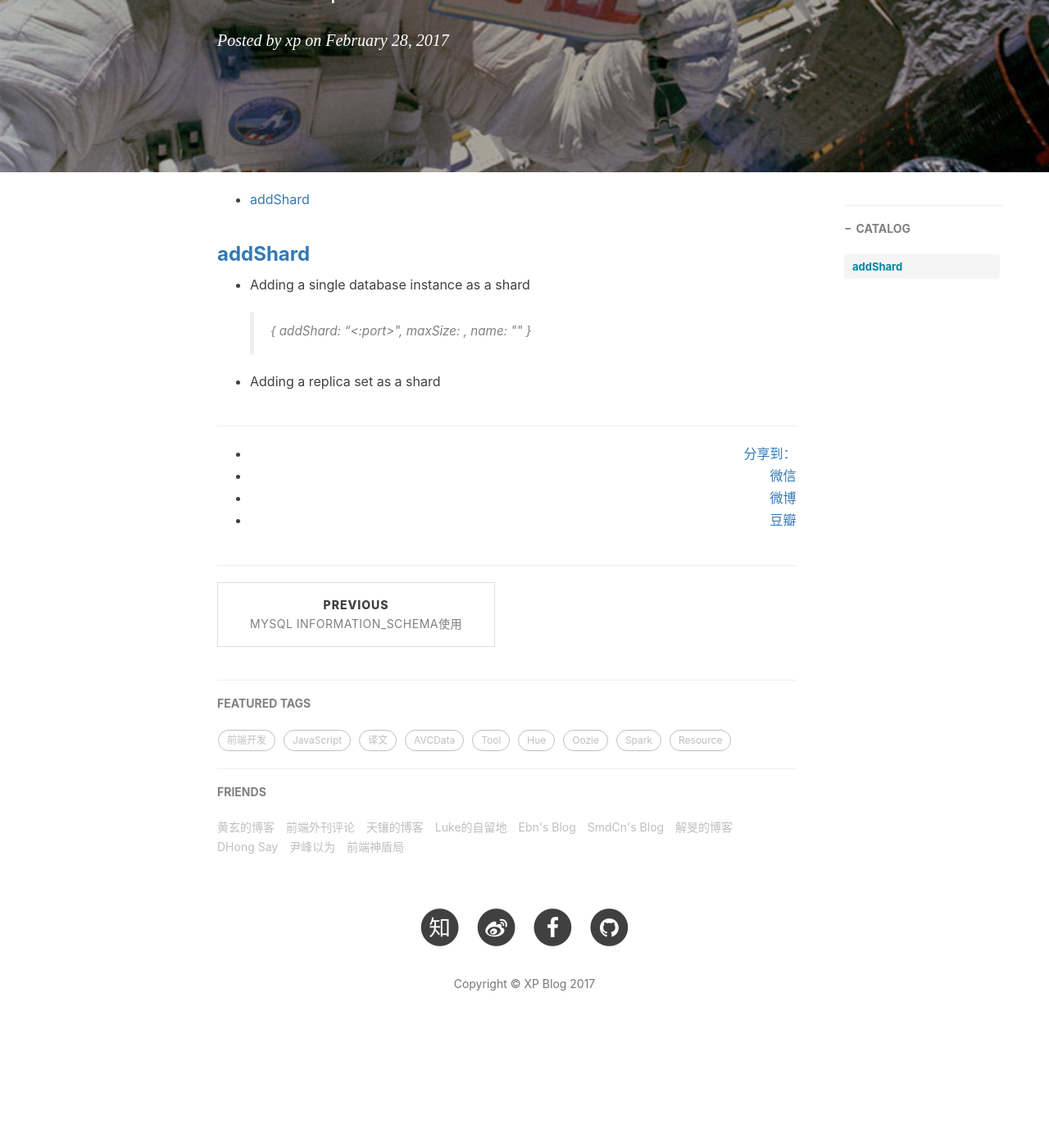
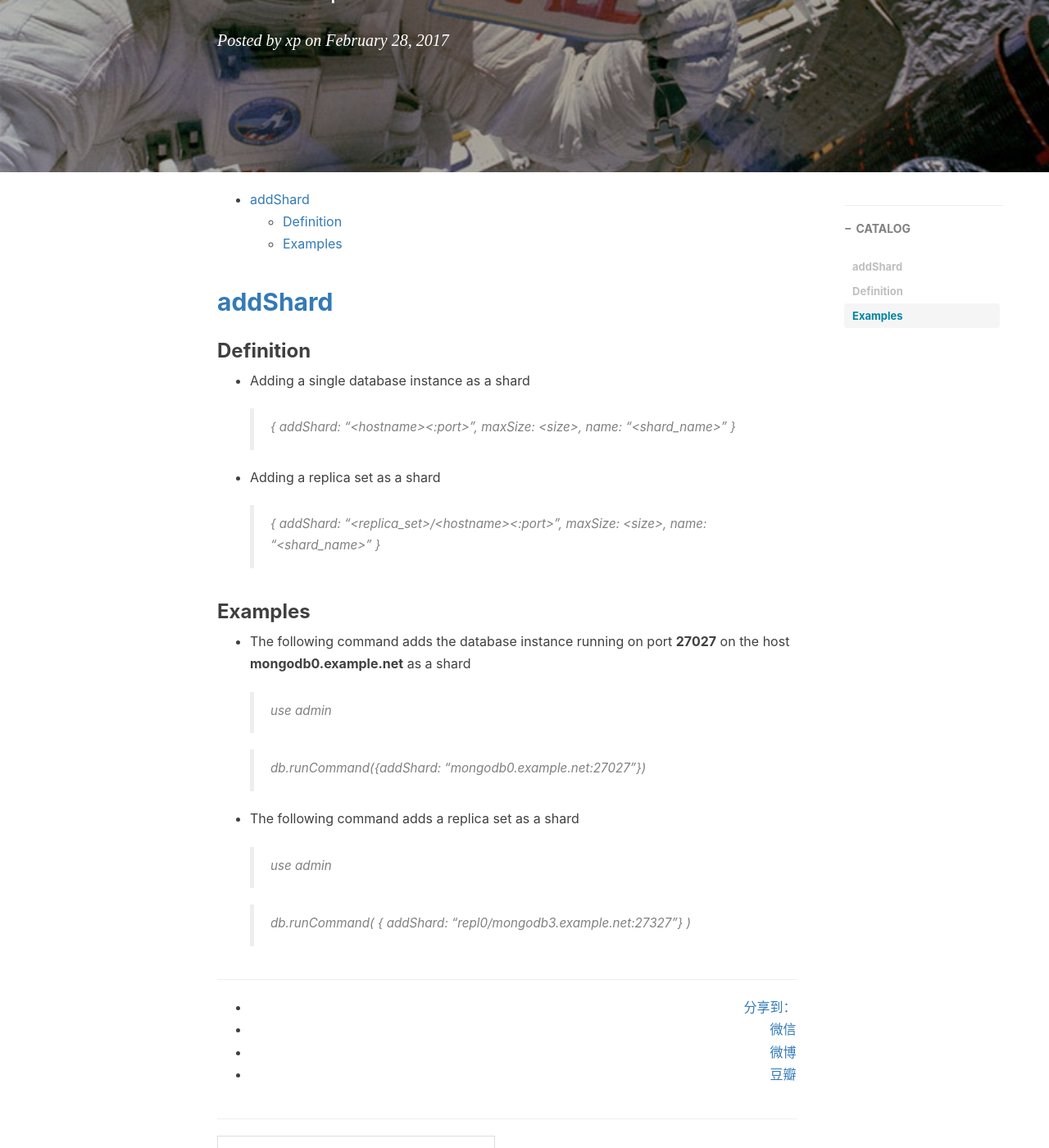
Before and after one commit to shoppingwang/shoppingwang.github.io, a Jekyll site: the page built from _posts/2017-02-28-mongodb-sharding-commands.markdown, in a window 1280 px wide and 1400 px high, scrolled down 415 px. Shown: the whole window at 82% size. Built offline with Jekyll 4.4.1, drawn with Linux system fonts in a browser that asks for light colours; nearby versions of some CDN libraries; comment, search, counter and statistics services are not loaded; before the commit the page ends 1719 px from its top, so only the background shows below that.

Commit message:
增加MONGODB的分片说明

```diff
--- a/_posts/2017-02-28-mongodb-sharding-commands.markdown
+++ b/_posts/2017-02-28-mongodb-sharding-commands.markdown
@@ -13,10 +13,28 @@ tags:
 * This will become a table of contents (this text will be scraped).
 {:toc}
 
-### [addShard](https://docs.mongodb.com/manual/reference/command/addShard/)
+## [addShard](https://docs.mongodb.com/manual/reference/command/addShard/)
+
+### Definition
 
 * Adding a single database instance as a shard
 
-    > { addShard: "<hostname><:port>", maxSize: <size>, name: "<shard_name>" }
+    > { addShard: "\<hostname\>\<:port\>", maxSize: \<size\>, name: "\<shard_name\>" }
 
 * Adding a replica set as a shard
+
+    > { addShard: "\<replica_set\>/\<hostname\>\<:port\>", maxSize: \<size\>, name: "\<shard_name\>" }
+
+### Examples
+
+* The following command adds the database instance running on port **27027** on the host **mongodb0.example.net** as a shard
+
+    > use admin
+
+    > db.runCommand({addShard: "mongodb0.example.net:27027"})
+
+* The following command adds a replica set as a shard
+
+    > use admin
+
+    > db.runCommand( { addShard: "repl0/mongodb3.example.net:27327"} )
```
